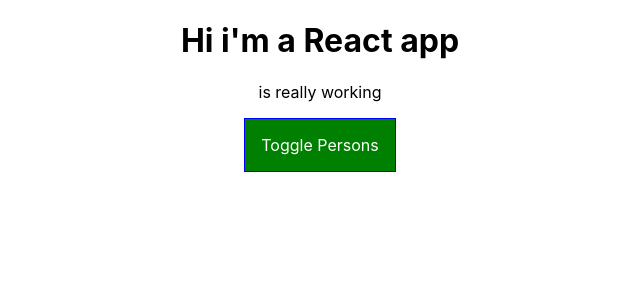
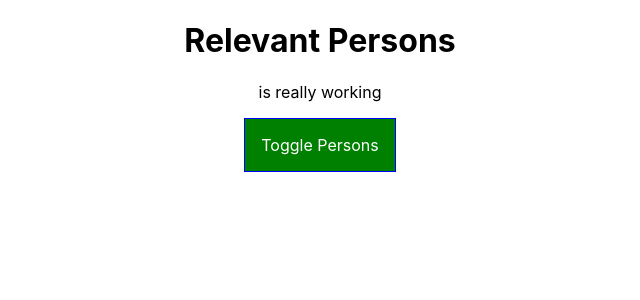
Before and after one commit to rivunator/react_tutorial, a React app: page / in a window 1280 px wide. Shown: the top 300 px of the page, without its empty margins (320-960 px from the left). Built offline with nearby package versions, Linux system fonts and the light colour scheme.

Commit message:
lecture 84

```diff
--- a/src/components/Cockpit/Cockpit.js
+++ b/src/components/Cockpit/Cockpit.js
@@ -19,7 +19,7 @@ const cockpit = (props) => {
 
     return (
         <div className={classes.Cockpit}>
-            <h1> Hi i'm a React app </h1>
+            <h1>{props.appTitle}</h1>
             <p className={assignedClasses.join(' ')}>is really working </p>
             <button className={btnClass} onClick={props.clicked}>
                 Toggle Persons
--- a/src/components/Persons/Person/Person.js
+++ b/src/components/Persons/Person/Person.js
@@ -1,22 +1,19 @@
-import React from "react";
+import React, { Component } from "react";
 
 import classes from "./Person.module.css";
 
-const person = props => {
-  const rnd = Math.random();
-
-  if (rnd > 0.99) {
-    throw new Error('Something went wrong');
+class Person extends Component {
+  render() {
+    return (
+      <div className={classes.Person}>
+        <p onClick={this.props.click}>
+          Hi i am {this.props.name} and i'm {this.props.age} years old{" "}
+        </p>
+        <p>{this.props.children}</p>
+        <input type="text" onChange={this.props.changed} value={this.props.name} />
+      </div>
+    );
   }
-  return (
-    <div className={classes.Person}>
-      <p onClick={props.click}>
-        Hi i am {props.name} and i'm {props.age} years old{" "}
-      </p>
-      <p>{props.children}</p>
-      <input type="text" onChange={props.changed} value={props.name} />
-    </div>
-  );
 };
 
-export default person;
+export default Person;
--- a/src/components/Persons/Persons.js
+++ b/src/components/Persons/Persons.js
@@ -1,16 +1,20 @@
-import React from 'react';
+import React, { Component } from 'react';
 import Person from './Person/Person';
 
-const persons = (props) => props.persons.map((person, index) => {
-    return <Person
-        key={person.id}
-        name={person.name}
-        age={person.age}
-        click={() => props.clicked(index)}
-        changed={(event) => props.changed(event, person.id)}
-    />
 
-});
+class Persons extends Component {
+    render() {
+        return this.props.persons.map((person, index) => {
+            return <Person
+                key={person.id}
+                name={person.name}
+                age={person.age}
+                click={() => this.props.clicked(index)}
+                changed={(event) => this.props.changed(event, person.id)}
+            />
 
+        });
+    }
+}
 
-export default persons;
+export default Persons;
--- a/src/containers/App.js
+++ b/src/containers/App.js
@@ -62,6 +62,7 @@ class App extends Component {
     return (
       <div className={classes.App}>
         <Cockpit
+          appTitle={this.props.title}
           showPersons={this.state.showPersons}
           persons={this.state.persons}
           clicked={this.togglePersonsHandler}
--- a/src/index.js
+++ b/src/index.js
@@ -4,7 +4,7 @@ import "./index.css";
 import App from "./containers/App";
 import * as serviceWorker from "./serviceWorker";
 
-ReactDOM.render(<App />, document.getElementById("root"));
+ReactDOM.render(<App title="Relevant Persons" />, document.getElementById("root"));
 
 // If you want your app to work offline and load faster, you can change
 // unregister() to register() below. Note this comes with some pitfalls.
```
